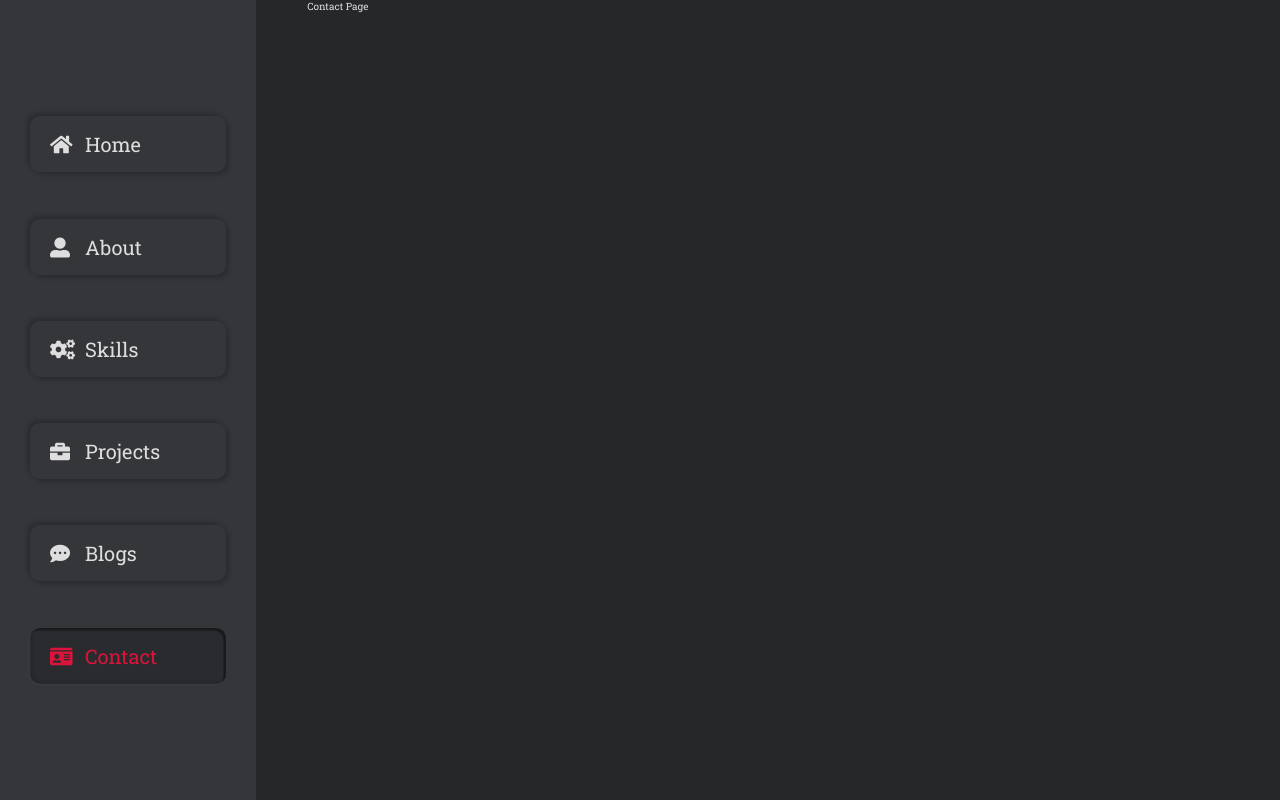
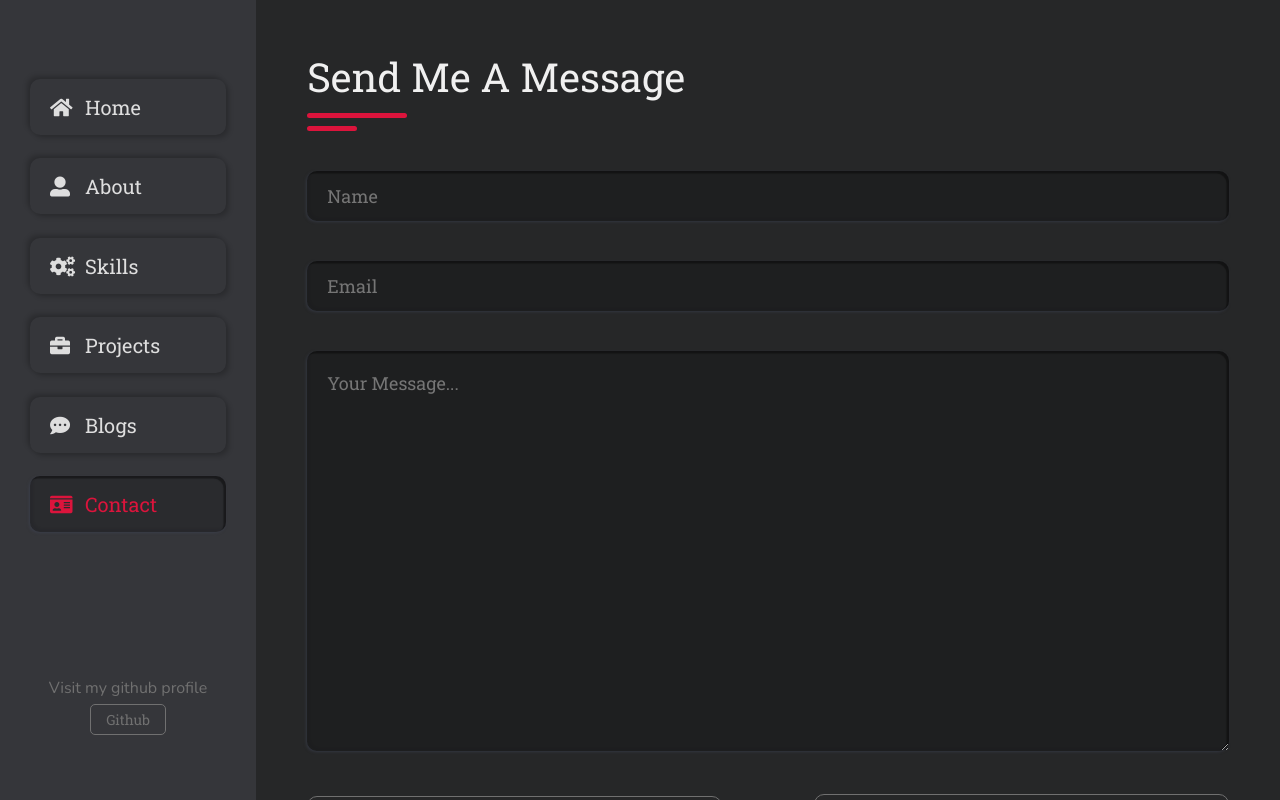
Before and after one commit to abid-shahriar/react-portfolio, a React (Create React App) app: page /contact in a window 1280 px wide. Built offline with nearby package versions, Linux system fonts and the light colour scheme.

Commit message:
almost finished

```diff
--- a/src/components/nav/Nav.jsx
+++ b/src/components/nav/Nav.jsx
@@ -52,9 +52,6 @@ function Nav(props) {
       <div className="toggle-btn" onClick={handelToggle}>
         <i className="fas fa-sort-up"></i>
       </div>
-      {/* <div className="logo-wrapper">
-        <p>Abid Sh</p>
-      </div> */}
 
       <ul className="nav-menu">
         {navItems.map((item) => (
@@ -69,6 +66,12 @@ function Nav(props) {
           </li>
         ))}
       </ul>
+
+      <div className="footer-text">
+        <p>Visit my github profile</p>
+
+        <a href="https://github.com/abid-shahriar">Github</a>
+      </div>
     </nav>
   );
 }
--- a/src/components/nav/_nav.styles.scss
+++ b/src/components/nav/_nav.styles.scss
@@ -4,7 +4,7 @@
   background-color: var(--dark-1);
   @include flexbox(column);
   align-items: stretch;
-  justify-content: center;
+  justify-content: space-around;
   transition: 0.5s;
 
   .toggle-btn {
@@ -79,7 +79,7 @@
   }
 
   .nav-menu {
-    flex-basis: 80%;
+    flex-basis: 60%;
     text-align: start;
     padding: 0 3rem;
     list-style: none;
@@ -126,6 +126,29 @@
       }
     }
   }
+
+  .footer-text {
+    text-align: center;
+    font-size: 1.6rem;
+    color: var(--sayan);
+
+    a {
+      margin-top: 0.5rem;
+      display: inline-block;
+      padding: 0.5rem 1.5rem;
+      background-color: transparent;
+      border: 1px solid var(--sayan);
+      border-radius: 5px;
+      color: var(--sayan);
+      font-size: 1.4rem;
+
+      &:hover {
+        background-color: var(--green);
+        border: 1px solid var(--green);
+        color: black;
+      }
+    }
+  }
 }
 
 #nav li.active-nav {
--- a/src/components/sections/blogs/Blogs.jsx
+++ b/src/components/sections/blogs/Blogs.jsx
@@ -1,7 +1,20 @@
 import React from "react";
+import Title from "../globals/Title";
 
 function Blogs() {
-  return <div className="section">Blog Page</div>;
+  return (
+    <div className="section blogs">
+      <div className="section-wrapper">
+        <Title title="my blogs" />
+        <div className="blogs-container">
+          <div className="failure-message">
+            <p>Pursuing the path...</p>
+            <p>Hoping for the best..!!</p>
+          </div>
+        </div>
+      </div>
+    </div>
+  );
 }
 
 export default Blogs;
--- a/src/components/sections/blogs/_blog.styles.scss
+++ b/src/components/sections/blogs/_blog.styles.scss
@@ -0,0 +1,26 @@
+.blogs {
+  .section-wrapper {
+    min-height: 100vh;
+    display: flex;
+    flex-direction: column;
+    justify-content: stretch;
+  }
+  .blogs-container {
+    @include flexbox;
+    flex-grow: 1;
+
+    .failure-message {
+      @include boxshadow;
+      padding: 4rem;
+      text-align: center;
+
+      p {
+        font-size: 2.5rem;
+
+        &:first-child {
+          margin-bottom: 2rem;
+        }
+      }
+    }
+  }
+}
--- a/src/components/sections/contact/Contact.jsx
+++ b/src/components/sections/contact/Contact.jsx
@@ -1,7 +1,44 @@
 import React from "react";
+import Title from "../globals/Title";
 
 function Contact() {
-  return <div className="section">Contact Page</div>;
+  return (
+    <div className="section contact">
+      <div className="section-wrapper">
+        <Title title="send me a message" />
+        <div className="contact-form">
+          <form action="">
+            <div className="name-box">
+              <label htmlFor="name">Name</label>
+              <input type="text" name="name" placeholder="name" required />
+            </div>
+
+            <div className="email-box">
+              <label htmlFor="email">Email</label>
+              <input type="email" name="email" placeholder="email" required />
+            </div>
+
+            <div className="message-box">
+              <label htmlFor="message">Your message...</label>
+              <textarea
+                name="message"
+                id=""
+                cols="30"
+                rows="10"
+                placeholder="your message..."
+                required
+              ></textarea>
+            </div>
+            <div className="submit-and-email">
+              <button type="submit">Send Message</button>
+              <span>or</span>
+              <a href="mailto: abidshahriar7@gmail.com">Send an Email</a>
+            </div>
+          </form>
+        </div>
+      </div>
+    </div>
+  );
 }
 
 export default Contact;
--- a/src/components/sections/contact/_contact.styles.scss
+++ b/src/components/sections/contact/_contact.styles.scss
@@ -0,0 +1,121 @@
+.contact {
+  .contact-form {
+    width: 100%;
+    margin-top: 4rem;
+
+    form {
+      & > div {
+        position: relative;
+        margin-bottom: 4rem;
+
+        @media (max-width: 600px) {
+          margin-bottom: 2rem;
+        }
+      }
+      label {
+        position: absolute;
+        top: 50%;
+        left: 2rem;
+        transform: translateY(-50%);
+        color: var(--sayan);
+        font-size: 1.8rem;
+        font-family: inherit;
+        display: none;
+
+        &[for="message"] {
+          top: 2rem;
+          transform: translateY(0%);
+        }
+      }
+
+      input,
+      textarea {
+        width: 100%;
+        padding: 2rem;
+        color: var(--white-1);
+        appearance: none;
+        border: none;
+        outline: none;
+        background-color: transparent;
+        @include boxshadow;
+        font-size: 1.8rem;
+        font-family: inherit;
+
+        @media (max-width: 700px) {
+          font-size: 1.4rem;
+        }
+
+        &::placeholder {
+          text-transform: capitalize;
+
+          @media (max-width: 700px) {
+            font-size: 1.4rem;
+          }
+        }
+      }
+
+      input {
+        height: 5rem;
+      }
+
+      textarea {
+        height: 40rem;
+
+        @media (max-width: 700px) {
+          height: 20rem;
+        }
+      }
+
+      .submit-and-email {
+        width: 100%;
+        margin: 0 auto;
+        @include flexbox;
+        justify-content: space-between;
+
+        @media (max-width: 500px) {
+          flex-direction: column;
+        }
+
+        span {
+          font-size: 1.8rem;
+        }
+
+        button,
+        a {
+          display: inline-block;
+          appearance: none;
+          outline: none;
+          border: none;
+          padding: 1.2rem 0;
+          text-decoration: none;
+          background-color: transparent;
+          border: 1px solid var(--sayan);
+          font-size: 2rem;
+          transition: 0.25s;
+          color: var(--white-1);
+          cursor: pointer;
+          border-radius: 10px;
+          width: 45%;
+
+          @media (max-width: 700px) {
+            font-size: 1.4rem;
+            padding: 1rem 0;
+          }
+
+          @media (max-width: 500px) {
+            width: 80%;
+          }
+
+          &:hover {
+            background-color: var(--green);
+            border: 2px solid var(--green);
+          }
+        }
+      }
+
+      a {
+        text-align: center;
+      }
+    }
+  }
+}
--- a/src/components/sections/home/Home.jsx
+++ b/src/components/sections/home/Home.jsx
@@ -15,23 +15,31 @@ function Home() {
       </div>
       <div className="home__social-links">
         <a
-          href="https://facebook.com"
+          href="https://facebook.com/abid.sh.akash"
           target="_blank"
           rel="noopener noreferrer"
         >
           <i className="fab fa-facebook-f"></i>
         </a>
         <a
-          href="https://instagram.com"
+          href="https://instagram.com/find.abid"
           target="_blank"
           rel="noopener noreferrer"
         >
           <i className="fab fa-instagram-square"></i>
         </a>
-        <a href="https://github.com" target="_blank" rel="noopener noreferrer">
-          <i className="fab fa-twitter"></i>
+        <a
+          href="https://linkedin.com/in/abidshahriar/"
+          target="_blank"
+          rel="noopener noreferrer"
+        >
+          <i className="fab fa-linkedin"></i>
         </a>
-        <a href="https://google.com" target="_blank" rel="noopener noreferrer">
+        <a
+          href="https://github.com/abid-shahriar"
+          target="_blank"
+          rel="noopener noreferrer"
+        >
           <i className="fab fa-github-square"></i>
         </a>
       </div>
--- a/src/components/sections/skills/_skills.styles.scss
+++ b/src/components/sections/skills/_skills.styles.scss
@@ -49,39 +49,31 @@
       p {
         font-size: 1.6rem;
         font-weight: 300;
-        text-align: left;
-
-        @media (max-width: 900px) {
-          text-align: left !important;
-        }
-
-        @media (max-width: 600px) {
-          text-align: center !important;
-        }
+        text-align: center;
       }
     }
   }
 }
 
-.skills {
-  &__container {
-    & > div:nth-child(1),
-    & > div:nth-child(4),
-    & > div:nth-child(7) {
-      p {
-        text-align: left;
-      }
-    }
+// .skills {
+//   &__container {
+//     & > div:nth-child(1),
+//     & > div:nth-child(4),
+//     & > div:nth-child(7) {
+//       p {
+//         text-align: left;
+//       }
+//     }
 
-    & > div:nth-child(3),
-    & > div:nth-child(6),
-    & > div:nth-child(9) {
-      p {
-        text-align: left;
-      }
-    }
-  }
-}
+//     & > div:nth-child(3),
+//     & > div:nth-child(6),
+//     & > div:nth-child(9) {
+//       p {
+//         text-align: left;
+//       }
+//     }
+//   }
+// }
 
 .html {
   i {
```
Also changed, not shown: 1 other file (tests, documents, lock files or other folders).
